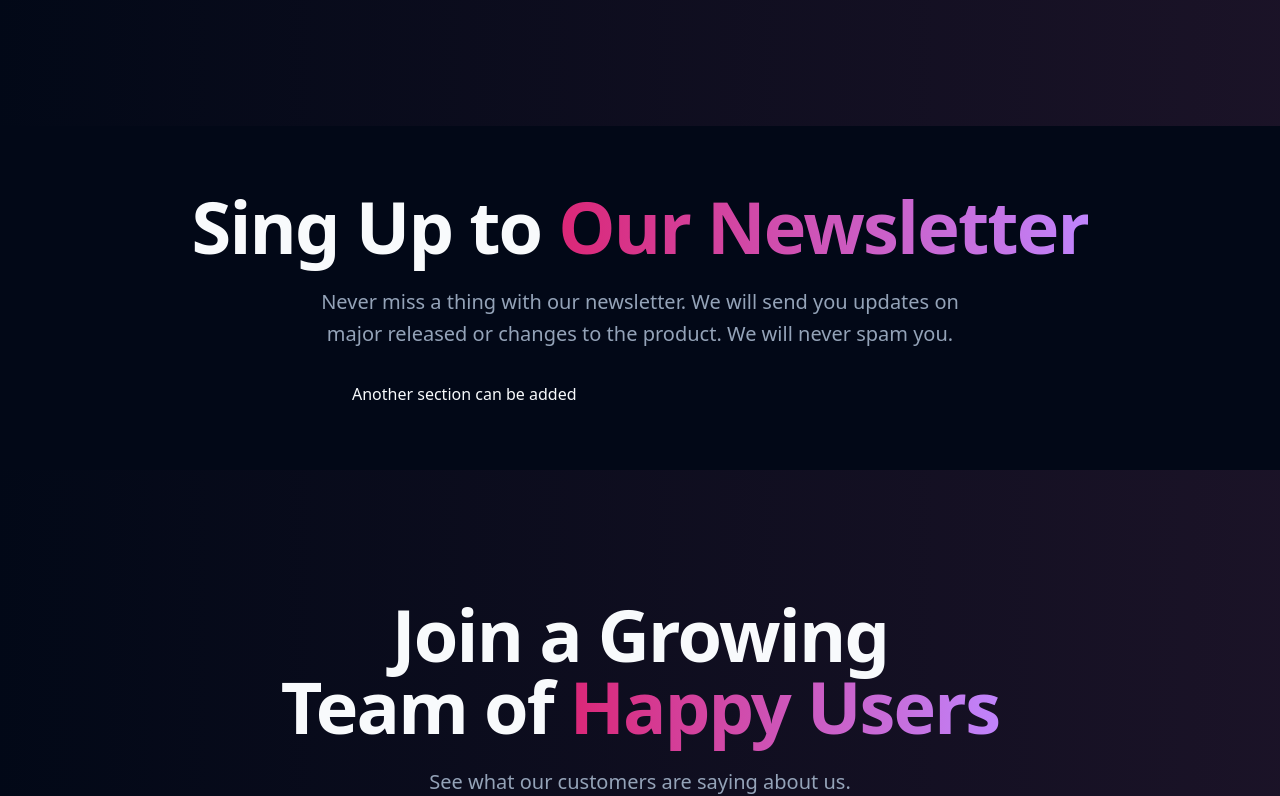
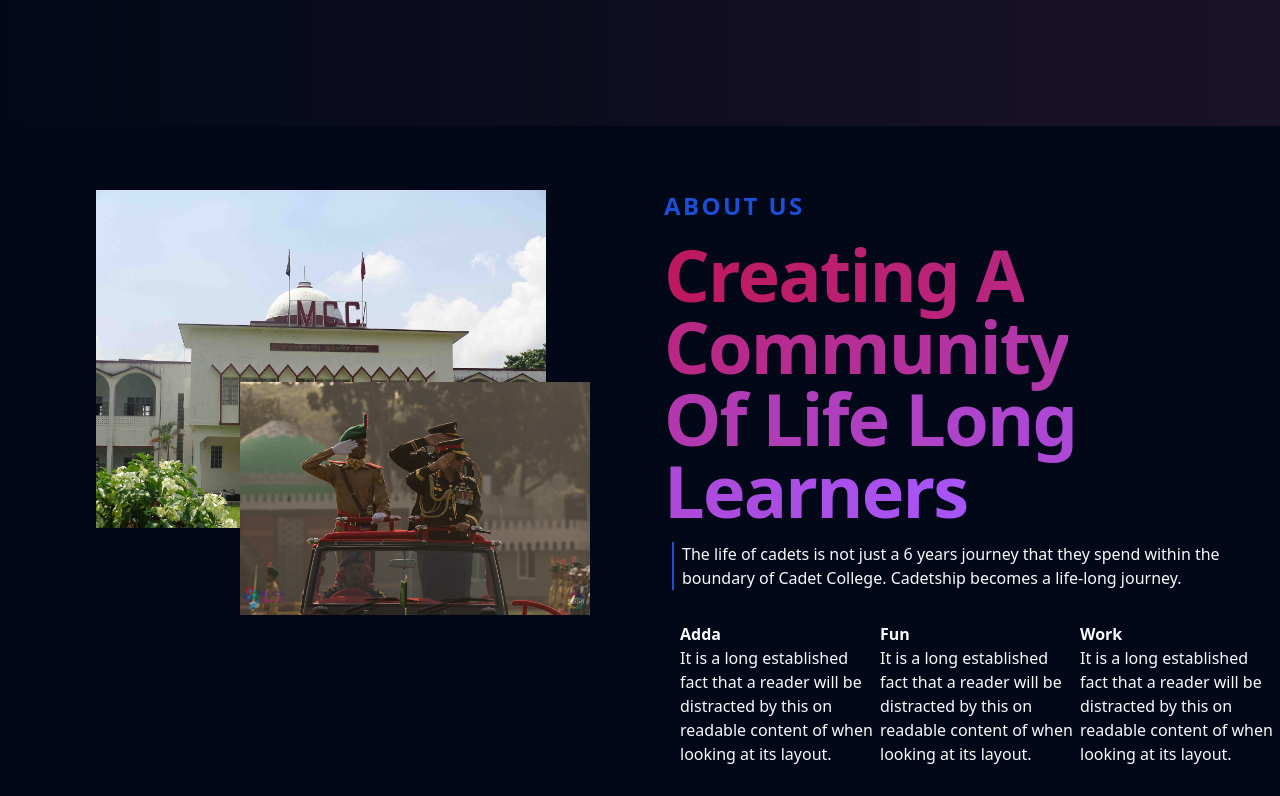
Before and after one commit to hridoy-rubel/atec, a Next.js app: page / in a window 1280 px wide. Shown: the part 1452-2248 px from the top of the page. Built offline with nearby package versions, Linux system fonts and the light colour scheme.

Commit message:
working on about section

```diff
--- a/src/app/(front-end)/page.tsx
+++ b/src/app/(front-end)/page.tsx
@@ -2,7 +2,7 @@ import { ContactSection } from "@/components/sections/contact-section";
 import { FAQSection } from "@/components/sections/faq-section";
 import { EventsSection } from "@/components/sections/events-section";
 import { HeroSection } from "@/components/sections/hero-section";
-import { NewsletterSection } from "@/components/sections/newsletter-section";
+import { AboutSection } from "@/components/sections/about-section";
 import { TestimonialsSection } from "@/components/sections/testimonials-section";
 
 export default function LandingPage(): JSX.Element {
@@ -10,7 +10,7 @@ export default function LandingPage(): JSX.Element {
     <div className="grid w-full grid-cols-1 items-center justify-center gap-16 md:gap-24 lg:gap-32">
       <HeroSection />
       <EventsSection />
-      <NewsletterSection />
+      <AboutSection />
       <TestimonialsSection />
       <FAQSection />
       <ContactSection />
--- /dev/null
+++ b/src/components/sections/about-section.tsx
@@ -0,0 +1,79 @@
+import Balancer from "react-wrap-balancer";
+import Image from "next/image";
+import SubHeading from "../shared/sub-heading";
+import Heading from "../shared/heading";
+
+export function AboutSection(): JSX.Element {
+  return (
+    <section
+      id="about-section"
+      aria-label="about us section"
+      className="w-full bg-background py-16"
+    >
+      <div className="w-full grid grid-cols-1 sm:grid-cols-1 lg:grid-cols-2 gap-12 border-0 vertical-align max-w-100 h-auto">
+        <div className="lg:col-span-1 relative left-24 mr-6  rounded-full">
+          <div className="grid grid-cols-1 gap-12">
+            <Image
+              src="/images/about.jpg"
+              alt="about us"
+              height={350}
+              width={450}
+            />
+
+            <div className="absolute left-36 top-48">
+              <Image
+                src="/images/us.jpg"
+                alt="about us"
+                height={300}
+                width={350}
+              />
+            </div>
+          </div>
+        </div>
+
+        <div className="lg:col-span-1">
+          <div className="">
+            <SubHeading content="ABOUT US" />
+            <Heading content="Creating A Community Of Life Long Learners" />
+            <p className="border-l-2 border-blue-700 ml-2 pl-2">
+              The life of cadets is not just a 6 years journey that they spend
+              within the boundary of Cadet College. Cadetship becomes a
+              life-long journey.
+            </p>
+          </div>
+          <div className="flex flex-col md:flex-row justify-between mt-8 ml-4">
+            {/*  */}
+            <div className="mb-8 md:mb-0">
+              <h1 className="text-center md:text-left font-bold black-700">
+                Adda
+              </h1>
+
+              <p>
+                It is a long established fact that a reader will be distracted
+                by this on readable content of when looking at its layout.
+              </p>
+            </div>
+            <div className="mb-8 md:mb-0">
+              <h1 className="text-center md:text-left font-bold black-500">
+                Fun
+              </h1>
+              <p>
+                It is a long established fact that a reader will be distracted
+                by this on readable content of when looking at its layout.
+              </p>
+            </div>
+            <div>
+              <h1 className="text-center md:text-left font-bold black-500">
+                Work
+              </h1>
+              <p>
+                It is a long established fact that a reader will be distracted
+                by this on readable content of when looking at its layout.
+              </p>
+            </div>
+          </div>
+        </div>
+      </div>
+    </section>
+  );
+}
--- a/src/components/sections/newsletter-section.tsx
+++ /dev/null
@@ -1,35 +0,0 @@
-import Balancer from "react-wrap-balancer";
-
-export function NewsletterSection(): JSX.Element {
-  return (
-    <section
-      id="newsletter-section"
-      aria-label="newsletter section"
-      className="w-full bg-background py-16"
-    >
-      <div className="container flex max-w-6xl flex-col items-center justify-center gap-8">
-        <div className="flex flex-col items-center gap-6 text-center">
-          <h2 className="font-urbanist text-4xl font-extrabold tracking-tight sm:text-5xl md:text-6xl lg:text-7xl">
-            <Balancer>
-              Sing Up to{" "}
-              <span className="bg-gradient-to-r from-pink-600 to-purple-400 bg-clip-text text-transparent">
-                Our Newsletter
-              </span>
-            </Balancer>
-          </h2>
-          <h3 className="max-w-[42rem] text-muted-foreground sm:text-xl sm:leading-8">
-            <Balancer>
-              Never miss a thing with our newsletter. We will send you updates
-              on major released or changes to the product. We will never spam
-              you.
-            </Balancer>
-          </h3>
-        </div>
-
-        <div className="w-full max-w-lg md:max-w-xl">
-          Another section can be added
-        </div>
-      </div>
-    </section>
-  );
-}
```
Also changed, not shown: public/images/about.jpg (added), public/images/us.jpg (added).
